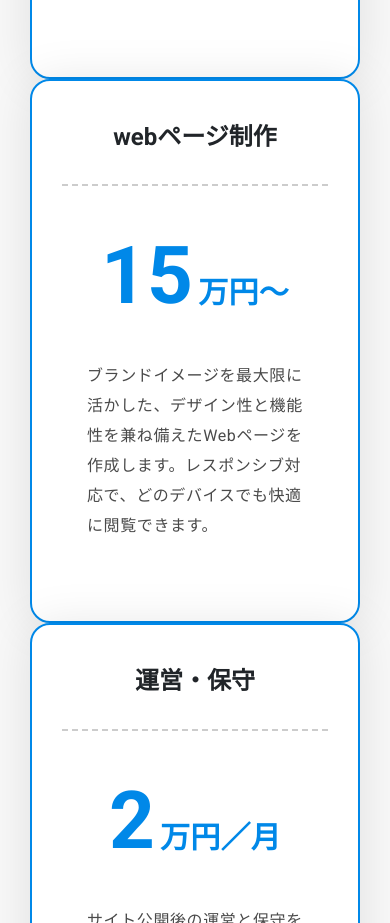
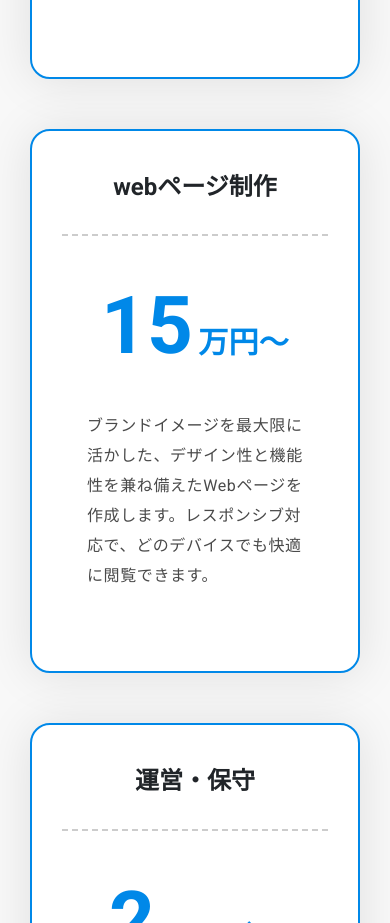
Before and after one commit to RE-IDEA/GlobalWebCreation, a plain HTML site: page front/index.html in a window 390 px wide. Shown: the part 6658-7581 px from the top of the page. Drawn offline with Linux system fonts and the light colour scheme.

Commit message:
20240908 hello hosomi

```diff
--- a/front/assets/css/templatemo-art-factory.css
+++ b/front/assets/css/templatemo-art-factory.css
@@ -3062,4 +3062,10 @@ price
     letter-spacing: 0.6px;
     line-height: 30px;
   }
-}
+
+  .price-space {
+        display: block;
+        height: 50px;
+        width: 100%; /* 幅も指定して要素が認識されるようにする */
+  }
+}
--- a/front/index.html
+++ b/front/index.html
@@ -385,7 +385,7 @@
                     </div>
                 </div>
                 <!-- ***** テスティモニアルアイテム終了 ***** -->
-
+                <div class="price-space"></div>
                 <!-- ***** テスティモニアルアイテム開始 ***** -->
                 <div class="col-lg-4 col-md-6 col-sm-12">
                     <div class="price-item">
@@ -402,7 +402,7 @@
                     </div>
                 </div>
                 <!-- ***** テスティモニアルアイテム終了 ***** -->
-
+                <div class="price-space"></div>
                 <!-- ***** テスティモニアルアイテム開始 ***** -->
                 <div class="col-lg-4 col-md-6 col-sm-12">
                     <div class="price-item">
```
Also changed, not shown: 1 other file.
